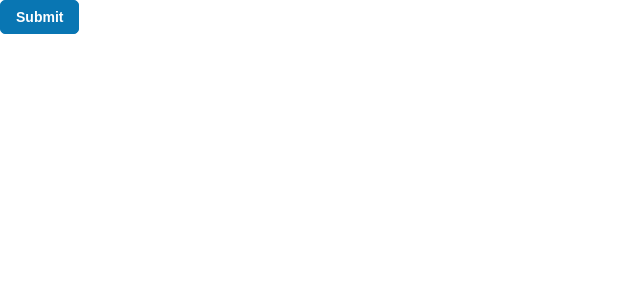
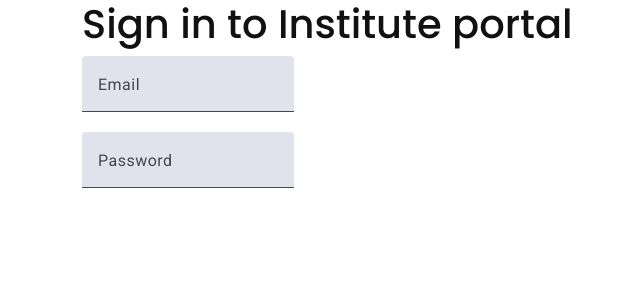
Before and after one commit to SnehaManna/Institute, an Angular app: page /login in a window 1280 px wide. Before the commit this address led to /. Shown: the top 300 px of the page, without its empty margins (0-640 px from the left). Built offline with nearby package versions, Linux system fonts and the light colour scheme.

Commit message:
bootstrap & font-family set

```diff
--- a/src/app/app.component.html
+++ b/src/app/app.component.html
@@ -1 +1,2 @@
-<app-button [btnLabel]="buttonLabel" [btnType]="buttonType" [curveBtn]="curveButton"></app-button>
+<!-- <app-button [btnLabel]="buttonLabel" [btnType]="buttonType" [curveBtn]="curveButton"></app-button> -->
+<router-outlet></router-outlet>
--- a/src/app/app.component.ts
+++ b/src/app/app.component.ts
@@ -2,10 +2,11 @@ import { Component } from '@angular/core';
 import { RouterOutlet } from '@angular/router';
 import { ButtonComponent } from './shared/ui/button/button.component';
 
+
 @Component({
   selector: 'app-root',
   standalone: true,
-  imports: [RouterOutlet, ButtonComponent],
+  imports: [RouterOutlet, ButtonComponent,],
   templateUrl: './app.component.html',
   styleUrl: './app.component.scss'
 })
--- a/src/app/app.routes.ts
+++ b/src/app/app.routes.ts
@@ -1,3 +1,11 @@
 import { Routes } from '@angular/router';
+import { LoginComponent } from './auth/login/login.component';
 
-export const routes: Routes = [];
+export const routes: Routes = [
+    {
+        path: '',
+        pathMatch: 'full',
+        redirectTo: '/login'
+      },
+    {path:'login',component:LoginComponent}
+];
--- /dev/null
+++ b/src/app/auth/login/login.component.html
@@ -0,0 +1,23 @@
+<div class="login">
+  <div class="container">
+    <div class="row">
+      <div class="col-lg-6">
+        <div class="auth-box">
+          <h1>Sign in to Institute portal</h1>
+          <div class="form-field">
+            <mat-form-field>
+              <mat-label>Email</mat-label>
+              <input matInput type="email" />
+            </mat-form-field>
+          </div>
+          <div class="form-field">
+            <mat-form-field>
+              <mat-label>Password</mat-label>
+              <input matInput type="password" />
+            </mat-form-field>
+          </div>
+        </div>
+      </div>
+    </div>
+  </div>
+</div>
--- a/src/index.html
+++ b/src/index.html
@@ -1,15 +1,43 @@
-<!doctype html>
+<!DOCTYPE html>
 <html lang="en">
-<head>
-  <meta charset="utf-8">
-  <title>-:Institute Management:-</title>
-  <base href="/">
-  <meta name="viewport" content="width=device-width, initial-scale=1">
-  <link rel="icon" type="image/x-icon" href="favicon.ico">
-  <link href="https://fonts.googleapis.com/css2?family=Roboto:wght@300;400;500&display=swap" rel="stylesheet">
-  <link href="https://fonts.googleapis.com/icon?family=Material+Icons" rel="stylesheet">
-</head>
-<body class="mat-typography">
-  <app-root></app-root>
-</body>
+  <head>
+    <meta charset="utf-8" />
+    <title>-:Institute Management:-</title>
+    <base href="/" />
+    <meta name="viewport" content="width=device-width, initial-scale=1" />
+    <link rel="icon" type="image/x-icon" href="favicon.ico" />
+    <link
+      href="https://fonts.googleapis.com/css2?family=Roboto:wght@300;400;500&display=swap"
+      rel="stylesheet"
+    />
+    <link
+      href="https://fonts.googleapis.com/icon?family=Material+Icons"
+      rel="stylesheet"
+    />
+    <link rel="preconnect" href="https://fonts.googleapis.com" />
+    <link rel="preconnect" href="https://fonts.gstatic.com" crossorigin />
+    <link
+      href="https://fonts.googleapis.com/css2?family=Poppins:ital,wght@0,100;0,200;0,300;0,400;0,500;0,600;0,700;0,800;0,900;1,100;1,200;1,300;1,400;1,500;1,600;1,700;1,800;1,900&family=Roboto:ital,wght@0,100;0,300;0,400;0,500;0,700;0,900;1,100;1,300;1,400;1,500;1,700;1,900&display=swap"
+      rel="stylesheet"
+    />
+    <link
+      href="https://cdn.jsdelivr.net/npm/bootstrap@5.3.3/dist/css/bootstrap.min.css"
+      rel="stylesheet"
+      integrity="sha384-QWTKZyjpPEjISv5WaRU9OFeRpok6YctnYmDr5pNlyT2bRjXh0JMhjY6hW+ALEwIH"
+      crossorigin="anonymous"
+    />
+  </head>
+  <body>
+    <app-root></app-root>
+    <script
+      src="https://cdn.jsdelivr.net/npm/@popperjs/core@2.11.8/dist/umd/popper.min.js"
+      integrity="sha384-I7E8VVD/ismYTF4hNIPjVp/Zjvgyol6VFvRkX/vR+Vc4jQkC+hVqc2pM8ODewa9r"
+      crossorigin="anonymous"
+    ></script>
+    <script
+      src="https://cdn.jsdelivr.net/npm/bootstrap@5.3.3/dist/js/bootstrap.min.js"
+      integrity="sha384-0pUGZvbkm6XF6gxjEnlmuGrJXVbNuzT9qBBavbLwCsOGabYfZo0T0to5eqruptLy"
+      crossorigin="anonymous"
+    ></script>
+  </body>
 </html>
--- a/src/styles.scss
+++ b/src/styles.scss
@@ -1,8 +1,72 @@
 /* You can add global styles to this file, and also import other style files */
 @import './styles/abstracts/Variables.scss';
 @import './styles/abstracts/Mixins.scss';
+@import './styles/base/Typography.scss';
 
 
+html,
+body {
+  height: 100%;
+}
 
-html, body { height: 100%; }
-body { margin: 0; font-family: Roboto, "Helvetica Neue", sans-serif; }
+* {
+  box-sizing: border-box;
+  outline: none !important;
+  padding: 0;
+  margin: 0;
+}
+
+body {
+  font-family:$bodyfont;
+  -webkit-font-smoothing: antialiased;
+  -moz-osx-font-smoothing: grayscale;
+  margin: 0;
+  padding: 0;
+  color: $primary-text-color;
+  background: $bg-color;
+  @include para-text;
+
+}
+
+img {
+  max-width: 100%;
+  height: auto;
+  vertical-align: middle;
+}
+
+.btn-primary.focus,
+.btn-primary:focus,
+.btn-primary:not(:disabled):not(.disabled).active:focus,
+.btn-primary:not(:disabled):not(.disabled):active:focus,
+.show>.btn-primary.dropdown-toggle:focus {
+  box-shadow: none;
+  outline: none;
+}
+
+a {
+  color: $primary-color;
+  text-decoration: none;
+}
+
+a:hover {
+  color: $primary-hover;
+  text-decoration: none;
+}
+
+a:focus {
+  outline: none;
+}
+
+h1,
+h2,
+h3,
+h4,
+h5,
+h6 {
+  color: $primary-text-color;
+  padding: 0;
+}
+
+button{
+  cursor: pointer;
+}
--- a/src/styles/abstracts/Mixins.scss
+++ b/src/styles/abstracts/Mixins.scss
@@ -6,7 +6,7 @@
   align-items: center;
 }
 @mixin para-text {
-  color: $secondary-text-colo;
+  color: $secondary-text-color;
   font-size: 14px;
   font-style: normal;
   font-weight: 400;
--- /dev/null
+++ b/src/styles/base/Typography.scss
@@ -0,0 +1,2 @@
+$bodyfont:"Poppins", serif;
+$headingfont:"Roboto", serif;;
```
Also changed, not shown: src/app/auth/login/login.component.ts (added, +16 -0 lines), src/app/auth/login/login.component.scss (added), 1 other file (tests, documents, lock files or other folders).
